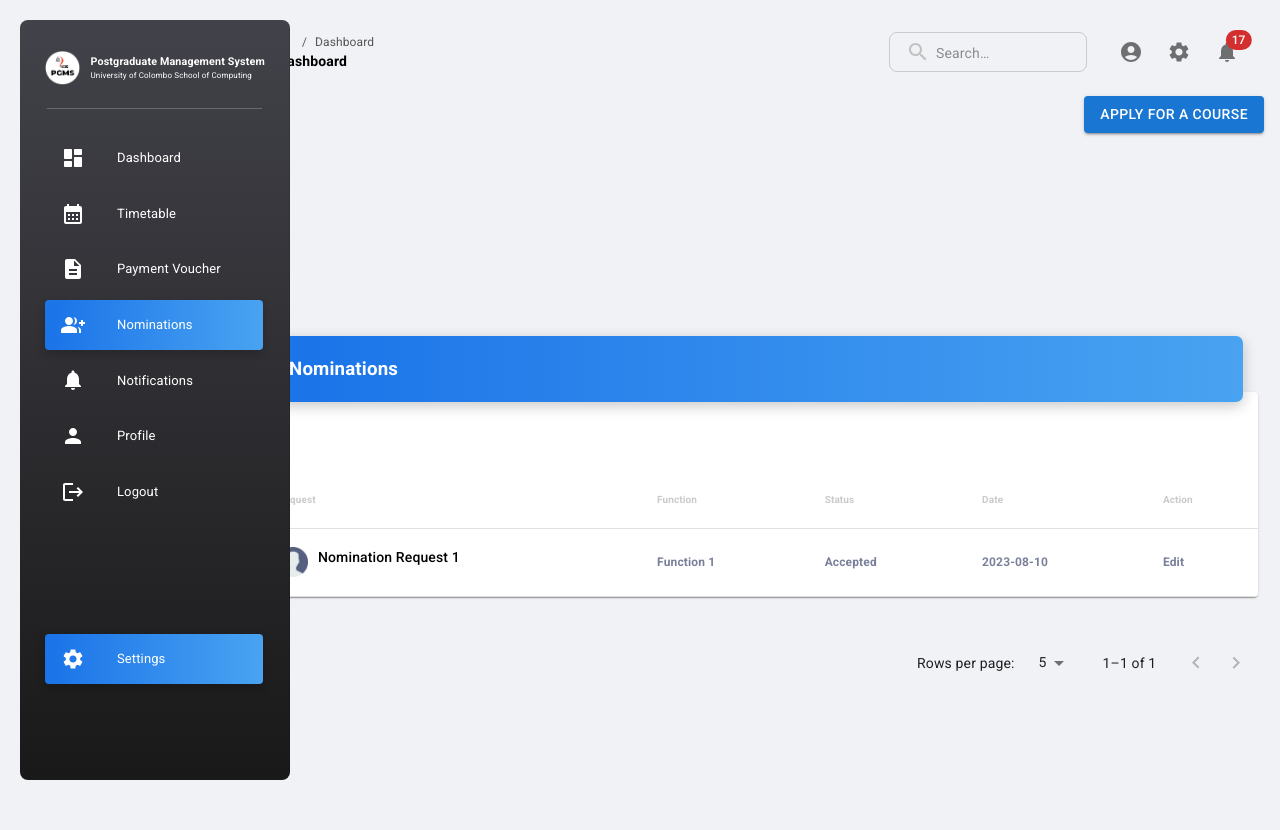
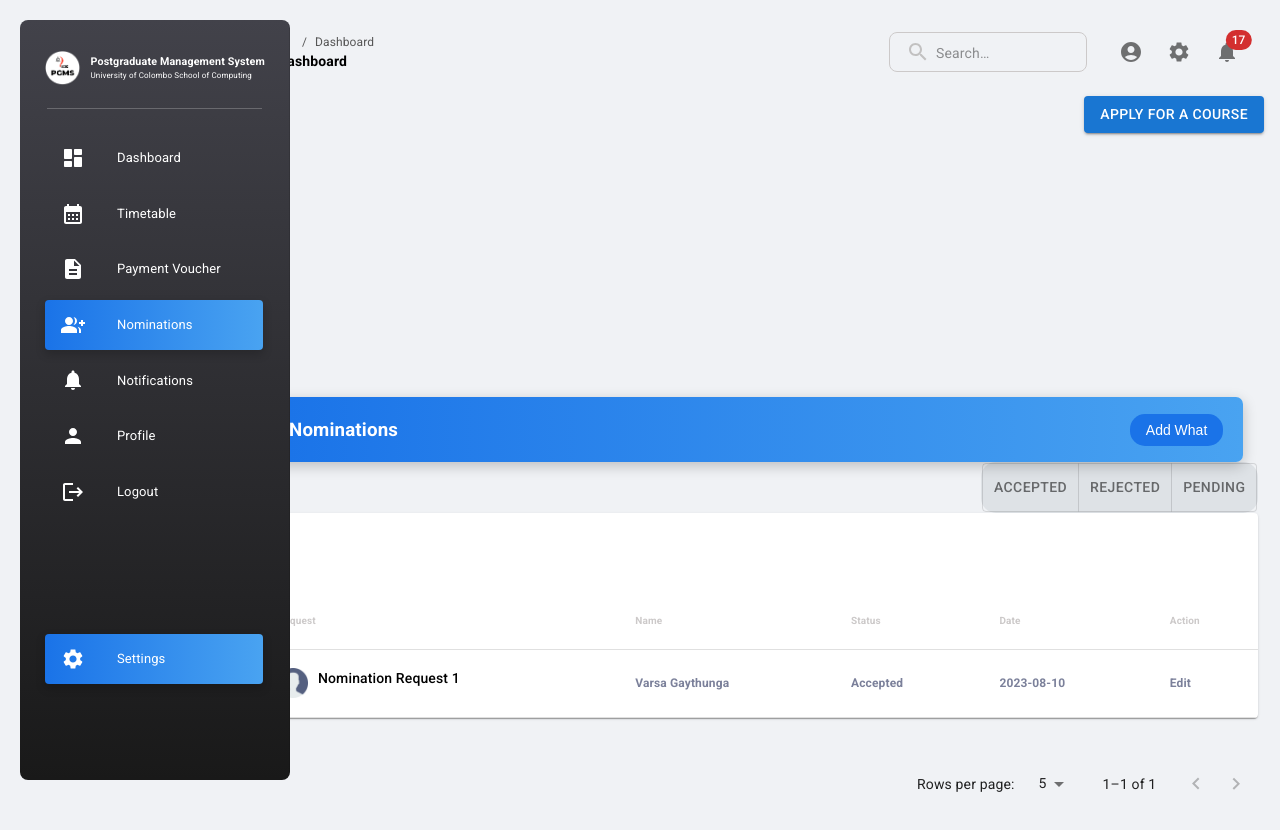
Before and after one commit to Uchiha-16/pgms, a React (Create React App) app in the folder client/: page /nominations in a window 1280 px wide. Shown: the top 830 px of the page. Built offline with nearby package versions, Linux system fonts and the light colour scheme.

Commit message:
noinationstable changes

```diff
--- a/client/src/components/NominationsTable.jsx
+++ b/client/src/components/NominationsTable.jsx
@@ -1,38 +1,56 @@
-import React, { useState } from 'react';
-import { Table, TableBody, TableCell, TableContainer, TableHead, TableRow, Paper } from '@mui/material';
-import ToggleButton from '@mui/material/ToggleButton';
-import ToggleButtonGroup from '@mui/material/ToggleButtonGroup';
-import user from '../assets/images/user.png';
-import TablePagination from '@mui/material/TablePagination';
-import CheckCircleIcon from '@mui/icons-material/CheckCircle';
-import HighlightOffIcon from '@mui/icons-material/HighlightOff';
-import PendingIcon from '@mui/icons-material/QueryBuilder';
+import React, { useState } from "react";
+import {
+  Table,
+  TableBody,
+  TableCell,
+  TableContainer,
+  TableHead,
+  TableRow,
+  Paper,
+  Box,
+} from "@mui/material";
+import ToggleButton from "@mui/material/ToggleButton";
+import ToggleButtonGroup from "@mui/material/ToggleButtonGroup";
+import user from "../assets/images/user.png";
+import TablePagination from "@mui/material/TablePagination";
+import CheckCircleIcon from "@mui/icons-material/CheckCircle";
+import HighlightOffIcon from "@mui/icons-material/HighlightOff";
+import PendingIcon from "@mui/icons-material/QueryBuilder";
 
 const NominationsTable = ({ columns, data }) => {
-    const [alignment, setAlignment] = useState('');
+  const [alignment, setAlignment] = useState("");
+  const [statusFilter, setStatusFilter] = useState(null); // To filter nominations
 
   const handleChange = (event, newAlignment) => {
     setAlignment(newAlignment);
   };
 
+  const handleStatusFilter = (event, newStatusFilter) => {
+    setStatusFilter(newStatusFilter);
+  };
+
+  const filteredData = statusFilter
+    ? data.filter((item) => item.STATUS === statusFilter)
+    : data;
+
   const isAccepted = (columnName, cellValue) => {
-        return columnName === 'STATUS' && cellValue === 'Accepted';
+    return columnName === "STATUS" && cellValue === "Accepted";
   };
 
   const isRejected = (columnName, cellValue) => {
-        return columnName === 'STATUS' && cellValue === 'Rejected';
+    return columnName === "STATUS" && cellValue === "Rejected";
   };
 
   const isPending = (columnName, cellValue) => {
-        return columnName === 'STATUS' && cellValue === 'Pending';
+    return columnName === "STATUS" && cellValue === "Pending";
   };
 
-    const isFunctionColumn = (columnName) => {
-        return columnName === 'Function';
+  const isNameColumn = (columnName) => {
+    return columnName === "Name";
   };
 
   const isRequestColumn = (columnName) => {
-        return columnName === 'Request';
+    return columnName === "Request";
   };
 
   const [rowsPerPage, setRowsPerPage] = useState(5); // Number of rows per page
@@ -50,36 +68,65 @@ const NominationsTable = ({ columns, data }) => {
 
   return (
     <>
-            {/* Header */}
-            <div style={{
-                display: 'flex',
-                borderRadius: '7px',
-                background: 'linear-gradient(270deg, #49A3F1 0%, #1A73E8 100%)',
-                boxShadow: '0px 4px 14px 0px rgba(0, 0, 0, 0.22)',
-                color: '#FFFFFF',
-                paddingRight: '20px',
-                paddingLeft: '20px',
-                width: '97%',
-                marginLeft: 'auto',
-                marginRight: 'auto',
-                position: 'relative',
+      <div
+        style={{
+          display: "flex",
+          alignItems: "center",
+          justifyContent: "space-between",
+          borderRadius: "7px",
+          background: "linear-gradient(270deg, #49A3F1 0%, #1A73E8 100%)",
+          boxShadow: "0px 4px 14px 0px rgba(0, 0, 0, 0.22)",
+          color: "#FFFFFF",
+          paddingRight: "20px",
+          paddingLeft: "20px",
+          width: "97%",
+          marginLeft: "auto",
+          marginRight: "auto",
+          position: "relative",
           zIndex: 1,
-            }}>
+        }}
+      >
         <h3>Nominations</h3>
-                {/* <AddCircleIcon sx={{
-                    marginLeft: 'auto',
-                    marginTop: 'auto',
-                    marginBottom: 'auto',
-                    color: '#FFFFFF',
-                    fontSize: '30px',
-                    filter: 'drop-shadow(0px 4px 4px rgba(0, 0, 0, 0.15))',
-                    cursor: 'pointer',
-                    transition: '0.3s',
-                    ":hover": {
-                        transform: 'rotate(90deg)'
-                    }
-                }} /> */}
+        <button
+          style={{
+            backgroundColor: "#1A73E8",
+            borderRadius: "15px",
+            border: "none",
+            color: "#FFFFFF",
+            fontSize: "14px",
+            padding: "8px 16px",
+            cursor: "pointer",
+            transition: "background-color 0.3s",
+          }}
+        >
+          Add What
+        </button>
       </div>
+
+      {/* Filter buttons */}
+      <Box
+        sx={{
+          display: "flex",
+          justifyContent: "flex-end",
+          marginBottom: "10px",
+        }}
+      >
+        <ToggleButtonGroup
+          value={statusFilter}
+          exclusive
+          onChange={handleStatusFilter}
+          aria-label="Filter by Status"
+          sx={{
+            backgroundColor: "#DEE2E6",
+            borderRadius: "15px",
+            padding: "1px",
+          }}
+        >
+          <ToggleButton value="Accepted">Accepted</ToggleButton>
+          <ToggleButton value="Rejected">Rejected</ToggleButton>
+          <ToggleButton value="Pending">Pending</ToggleButton>
+        </ToggleButtonGroup>
+      </Box>
 
       {/* Toggle buttons */}
       <ToggleButtonGroup
@@ -90,76 +137,108 @@ const NominationsTable = ({ columns, data }) => {
         sx={{
           color: "#343A40",
           backgroundColor: "#DEE2E6",
-                    filter: 'drop-shadow(0px 2px 2px rgba(0, 0, 0, 0.25))',
+          filter: "drop-shadow(0px 2px 2px rgba(0, 0, 0, 0.25))",
           borderRadius: 1,
           height: 30,
-                    float: 'right',
+          float: "right",
+          marginRight: 2.5,
+        }}
+      ></ToggleButtonGroup>
+
+      {/* Toggle buttons */}
+      <ToggleButtonGroup
+        value={alignment}
+        exclusive
+        onChange={handleChange}
+        aria-label="Platform"
+        sx={{
+          color: "#343A40",
+          backgroundColor: "#DEE2E6",
+          filter: "drop-shadow(0px 2px 2px rgba(0, 0, 0, 0.25))",
+          borderRadius: 1,
+          height: 30,
+          float: "right",
           marginRight: 2.5,
         }}
       >
-                <ToggleButton value="Accepted" sx={{
-                    border: 'none',
+        <ToggleButton
+          value="Accepted"
+          sx={{
+            border: "none",
             fontSize: 10,
-                    color: '#343A40',
-                    fontFamily: 'Inter',
-                    borderRight: '1px solid rgba(0, 0, 0, 0.1)',
-                    transition: '0.3s',
-                    backgroundColor: '#66BB6A',
+            color: "#343A40",
+            fontFamily: "Inter",
+            borderRight: "1px solid rgba(0, 0, 0, 0.1)",
+            transition: "0.3s",
+            backgroundColor: "#66BB6A",
             "&.Mui-selected": {
-                        backgroundColor: '#66BB6A',
-                    }
-                }}>
+              backgroundColor: "#66BB6A",
+            },
+          }}
+        >
           Accepted
         </ToggleButton>
-                <ToggleButton value="Rejected" sx={{
-                    border: 'none',
+        <ToggleButton
+          value="Rejected"
+          sx={{
+            border: "none",
             fontSize: 10,
-                    color: '#343A40',
-                    fontFamily: 'Inter',
-                    transition: '0.3s',
-                    backgroundColor: '#EF5350',
+            color: "#343A40",
+            fontFamily: "Inter",
+            transition: "0.3s",
+            backgroundColor: "#EF5350",
             "&.Mui-selected": {
-                        backgroundColor: '#EF5350',
-                    }
-                }}>
+              backgroundColor: "#EF5350",
+            },
+          }}
+        >
           Rejected
         </ToggleButton>
-                <ToggleButton value="Pending" sx={{
-                    border: 'none',
+        <ToggleButton
+          value="Pending"
+          sx={{
+            border: "none",
             fontSize: 10,
-                    color: '#343A40',
-                    fontFamily: 'Inter',
-                    transition: '0.3s',
-                    backgroundColor: '#FFD54F',
+            color: "#343A40",
+            fontFamily: "Inter",
+            transition: "0.3s",
+            backgroundColor: "#FFD54F",
             "&.Mui-selected": {
-                        backgroundColor: '#FFD54F',
-                    }
-                }}>
+              backgroundColor: "#FFD54F",
+            },
+          }}
+        >
           Pending
         </ToggleButton>
       </ToggleButtonGroup>
 
       {/* Table */}
-            <TableContainer component={Paper} sx={{
-                backgroundColor: '#FFFFFF',
-                position: 'relative',
+      <TableContainer
+        component={Paper}
+        sx={{
+          backgroundColor: "#FFFFFF",
+          position: "relative",
           top: -40,
           zIndex: 0,
           paddingTop: 8,
-            }}>
+        }}
+      >
         <Table>
           <TableHead>
             <TableRow>
               {columns.map((column) => (
-                                <TableCell key={column} sx={{
-                                    color: '#CCC9C9',
-                                    fontFamily: 'Roboto',
-                                    fontSize: '10px',
-                                    fontStyle: 'normal',
-                                    fontWeight: '800',
+                <TableCell
+                  key={column}
+                  sx={{
+                    color: "#CCC9C9",
+                    fontFamily: "Roboto",
+                    fontSize: "10px",
+                    fontStyle: "normal",
+                    fontWeight: "800",
                     paddingTop: 4,
-                                    paddingLeft: 3
-                                }}>
+                    paddingLeft: 3,
+                  }}
+                >
                   {column}
                 </TableCell>
               ))}
@@ -169,25 +248,34 @@ const NominationsTable = ({ columns, data }) => {
             {visibleRows.map((row, rowIndex) => (
               <TableRow key={rowIndex}>
                 {columns.map((column, colIndex) => (
-                                    <TableCell key={`${rowIndex}-${colIndex}`}
+                  <TableCell
+                    key={`${rowIndex}-${colIndex}`}
                     sx={{
                       paddingLeft: 3,
-                                            color: '#7B809A',
-                                            fontFamily: 'Roboto',
-                                            fontSize: '12px',
-                                            fontWeight: '700',
+                      color: "#7B809A",
+                      fontFamily: "Roboto",
+                      fontSize: "12px",
+                      fontWeight: "700",
                       paddingTop: 2.3,
                       paddingBottom: 2.3,
-                                        }}>
+                    }}
+                  >
                     {isAccepted(column, row[column]) ? (
-                                            <CheckCircleIcon sx={{ color: '#66BB6A', fontSize: '14px' }} />
+                      <CheckCircleIcon
+                        sx={{ color: "#66BB6A", fontSize: "14px" }}
+                      />
                     ) : isRejected(column, row[column]) ? (
-                                            <HighlightOffIcon sx={{ color: '#EF5350', fontSize: '14px' }} />
+                      <HighlightOffIcon
+                        sx={{ color: "#EF5350", fontSize: "14px" }}
+                      />
                     ) : isPending(column, row[column]) ? (
-                                            <PendingIcon sx={{ color: '#FFD54F', fontSize: '14px' }} />
-                                        ) : isFunctionColumn(column) ? (
+                      <PendingIcon
+                        sx={{ color: "#FFD54F", fontSize: "14px" }}
+                      />
+                    ) : isNameColumn(column) ? (
                       <div>
-                                                <span>{row[column]}</span><br />
+                        <span>{row[column]}</span>
+                        <br />
                         {/* <span style={{
                                                     color: '#555',
                                                     fontSize: '9px',
@@ -195,22 +283,30 @@ const NominationsTable = ({ columns, data }) => {
                                                 }}>UCSC</span> */}
                       </div>
                     ) : isRequestColumn(column) ? (
-                                            <div style={{
-                                                display: 'flex'
-                                            }}>
-                                                <div style={{
+                      <div
+                        style={{
+                          display: "flex",
+                        }}
+                      >
+                        <div
+                          style={{
                             marginRight: 10,
-                                                    display: 'flex',
-                                                    alignItems: 'center'
-                                                }}>
+                            display: "flex",
+                            alignItems: "center",
+                          }}
+                        >
                           <img src={user} width={30} height={30} alt="user" />
                         </div>
                         <div>
-                                                    <span style={{
-                                                        color: '#000',
-                                                        fontSize: '14px',
-                                                        fontWeight: '500'
-                                                    }}>{row[column]}</span>
+                          <span
+                            style={{
+                              color: "#000",
+                              fontSize: "14px",
+                              fontWeight: "500",
+                            }}
+                          >
+                            {row[column]}
+                          </span>
                           <br />
                           {/* <span style={{
                                                         color: '#4A4949',
--- a/client/src/layouts/addNominations.jsx
+++ b/client/src/layouts/addNominations.jsx
@@ -11,7 +11,7 @@ class addUser extends Component {
         const nominationsData = [
             {
                 Request: 'Nomination Request 1',
-                Function: 'Function 1',
+                Name: 'Varsa Gaythunga',
                 Status: 'Accepted',
                 Date: '2023-08-10',
                 Action: 'Edit',
@@ -19,7 +19,7 @@ class addUser extends Component {
             // ... add more data items
         ];
 
-        const nominationsColumns = ['Request', 'Function', 'Status', 'Date', 'Action'];
+        const nominationsColumns = ['Request', 'Name', 'Status', 'Date', 'Action'];
 
         return (
             <Box>
```
Lines whose indentation alone changed are shown as unchanged.
